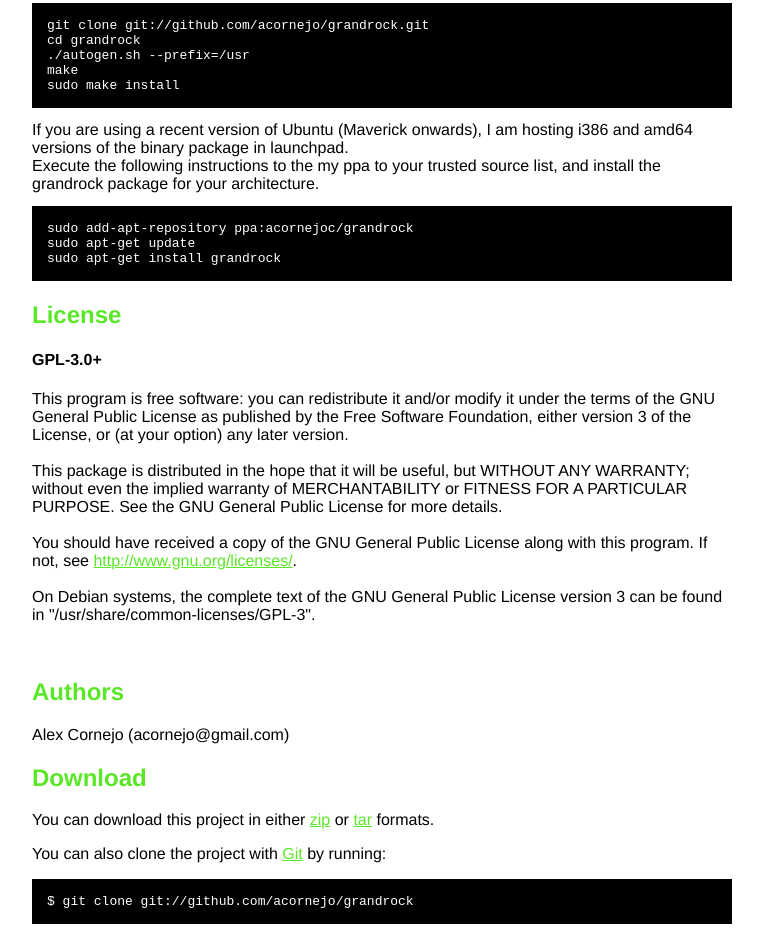
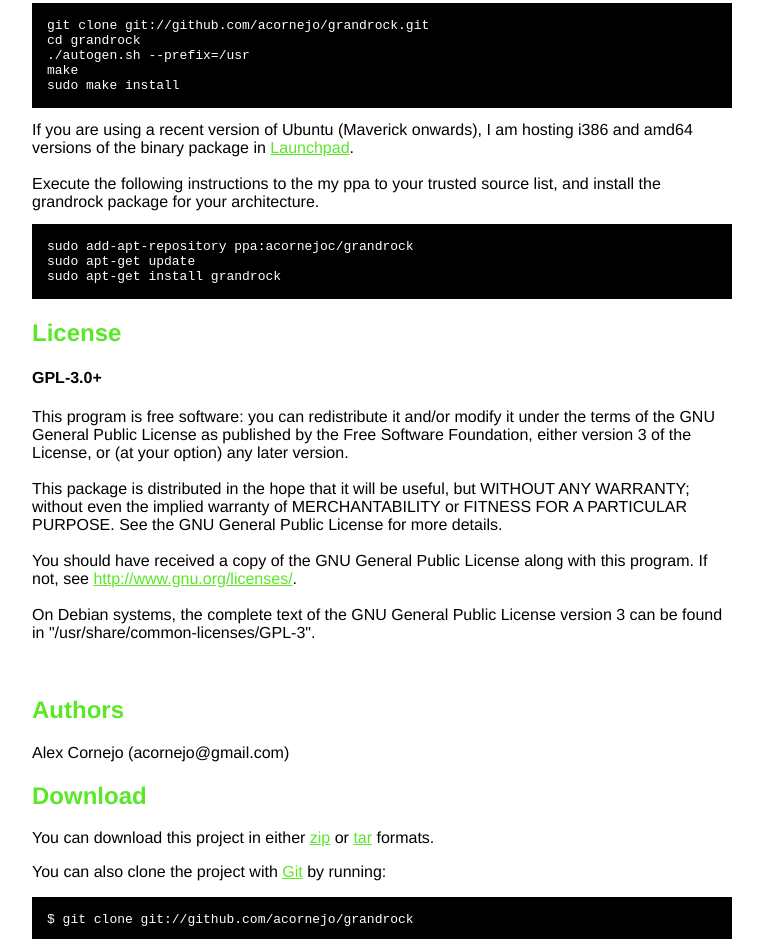
Before and after one commit to acornejo/grandrock, a plain HTML site: page index.html in a window 1280 px wide. Shown: the part 912-1851 px from the top of the page, without its empty margins (258-1021 px from the left). Drawn offline with Linux system fonts and the light colour scheme.

Commit message:
Added link to launchpad.

```diff
--- a/index.html
+++ b/index.html
@@ -74,7 +74,7 @@ make
 sudo make install
 </pre>
 
-If you are using a recent version of Ubuntu (Maverick onwards), I am hosting i386 and amd64 versions of the binary package in launchpad. <br/>
+If you are using a recent version of Ubuntu (Maverick onwards), I am hosting i386 and amd64 versions of the binary package in <a href="https://launchpad.net/~acornejoc/+archive/grandrock/+packages">Launchpad</a>.<br/><br/>
 Execute the following instructions to the my ppa to your trusted source list, and install the grandrock package for your architecture.
 
 <pre>
```
